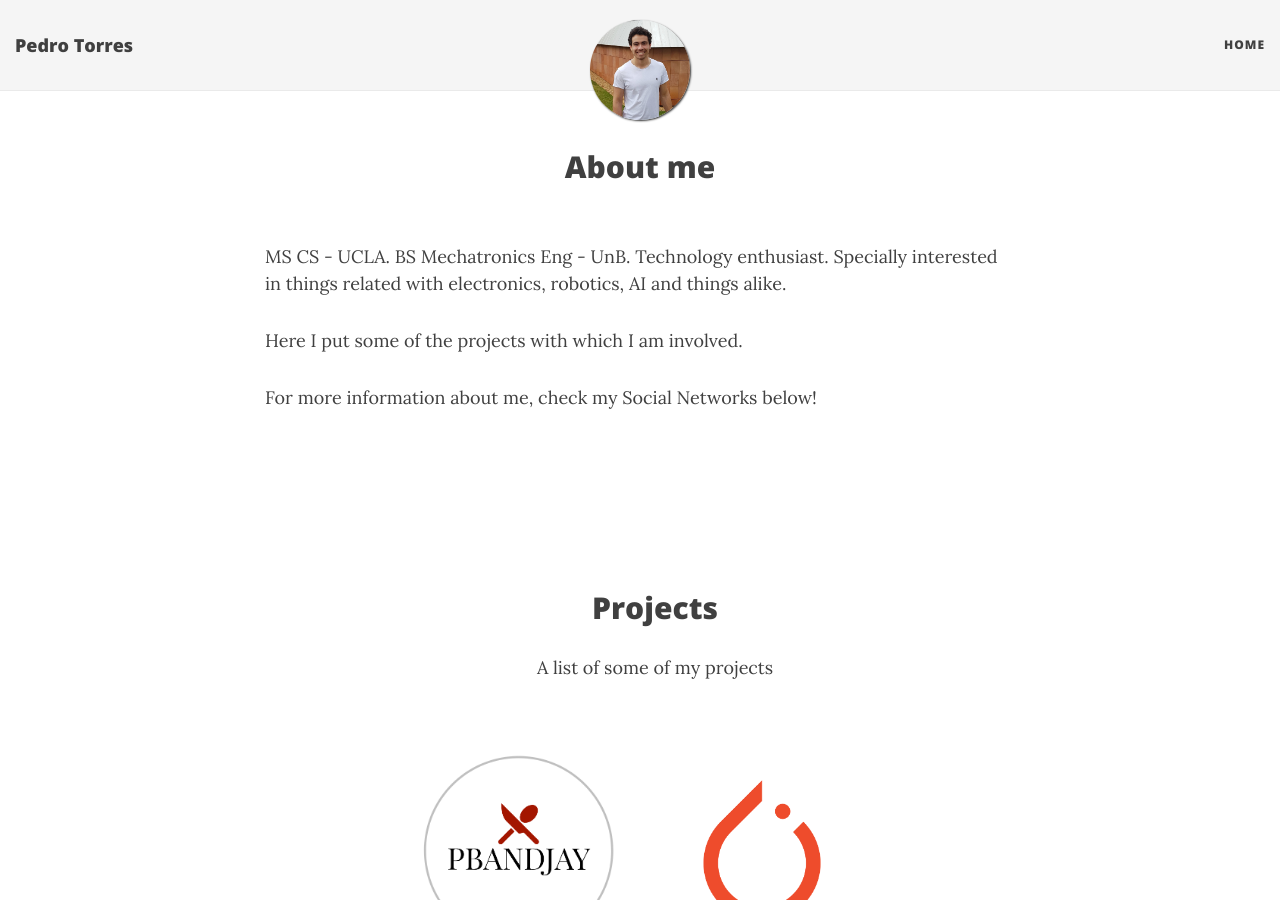
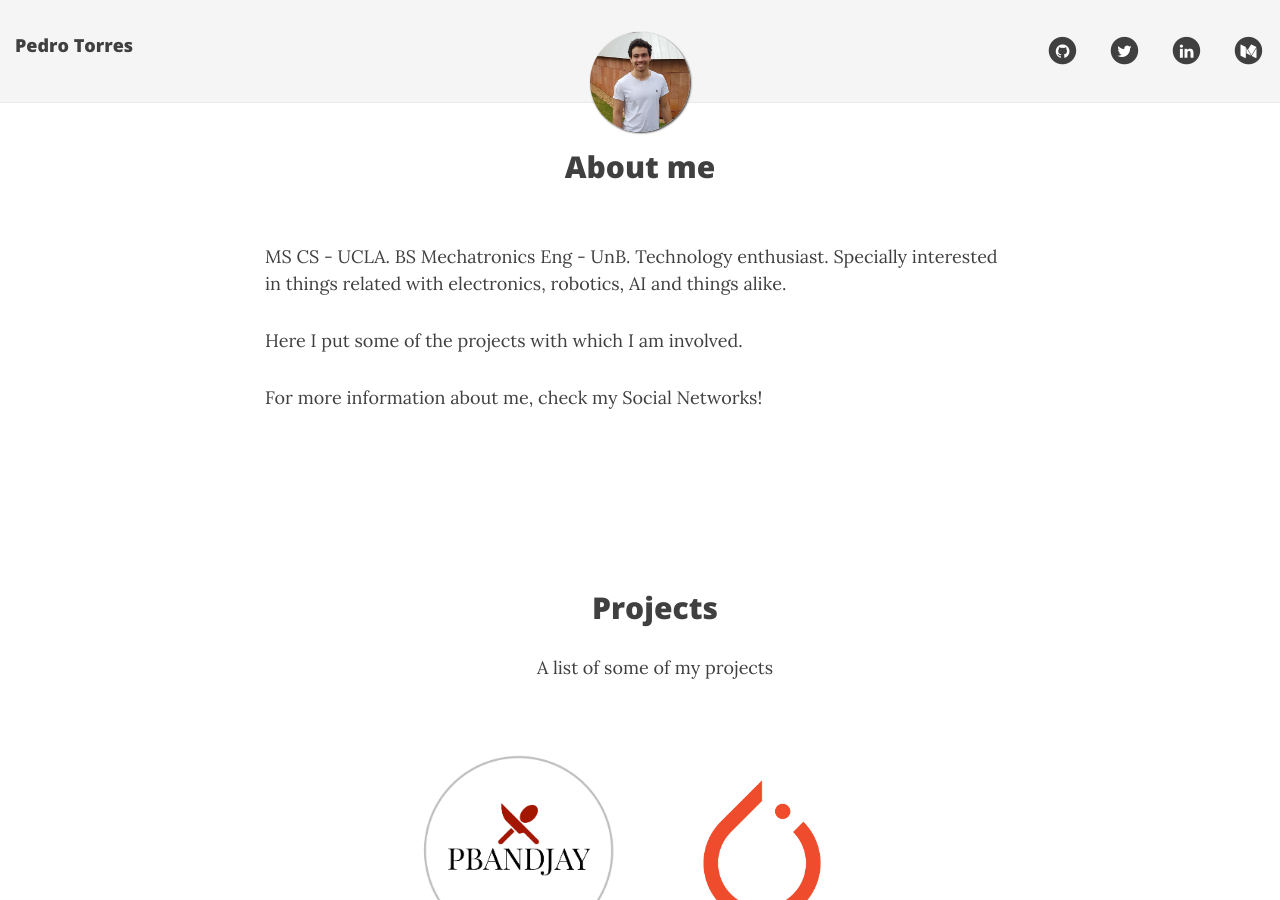
Before and after one commit to pedrohbtp/pedrohbtp.github.io, a Jekyll site: the page index.html, which Jekyll copies as it is, in a window 1280 px wide and 900 px high. Built offline with Jekyll 4.4.1, drawn with Linux system fonts in a browser that asks for light colours; nearby versions of some CDN libraries.

Commit message:
Changed icons on the navbar

```diff
--- a/index.html
+++ b/index.html
@@ -1,6 +1,7 @@
 <!DOCTYPE html>
 <html lang="en">
 <!-- Beautiful Jekyll | MIT license | Copyright Dean Attali 2016 -->
+
 <head>
   <meta charset="utf-8" />
   <meta http-equiv="X-UA-Compatible" content="IE=edge">
@@ -41,6 +42,7 @@ For more information about me, check my Social Networks below!
 ">
   <meta name="twitter:image" content="http://localhost:4000/img/me.jpeg" />
 </head>
+
 <body>
   <nav class="navbar navbar-default navbar-fixed-top navbar-custom">
     <div class="container-fluid">
@@ -51,12 +53,45 @@ For more information about me, check my Social Networks below!
           <span class="icon-bar"></span>
           <span class="icon-bar"></span>
         </button>
-        <a class="navbar-brand" href="http://localhost:4000">Pedro Torres</a>
+        <a class="navbar-brand" href="">Pedro Torres</a>
       </div>
       <div class="collapse navbar-collapse" id="main-navbar">
         <ul class="nav navbar-nav navbar-right">
           <li>
-            <a href="/">Home</a>
+            <a href="https://github.com/pedrohbtp" title="GitHub">
+              <span class="fa-stack fa-lg" aria-hidden="true">
+                <i class="fa fa-circle fa-stack-2x"></i>
+                <i class="fa fa-github fa-stack-1x fa-inverse"></i>
+              </span>
+              <span class="sr-only">GitHub</span>
+            </a>
+          </li>
+          <li>
+            <a href="https://twitter.com/pebtp" title="Twitter">
+              <span class="fa-stack fa-lg" aria-hidden="true">
+                <i class="fa fa-circle fa-stack-2x"></i>
+                <i class="fa fa-twitter fa-stack-1x fa-inverse"></i>
+              </span>
+              <span class="sr-only">Twitter</span>
+            </a>
+          </li>
+          <li>
+            <a href="https://linkedin.com/in/pedrohbtp" title="LinkedIn">
+              <span class="fa-stack fa-lg" aria-hidden="true">
+                <i class="fa fa-circle fa-stack-2x"></i>
+                <i class="fa fa-linkedin fa-stack-1x fa-inverse"></i>
+              </span>
+              <span class="sr-only">LinkedIn</span>
+            </a>
+          </li>
+          <li>
+            <a href="https://medium.com/@pedrohbtp" title="Medium">
+              <span class="fa-stack fa-lg" aria-hidden="true">
+                <i class="fa fa-circle fa-stack-2x"></i>
+                <i class="fa fa-medium fa-stack-1x fa-inverse"></i>
+              </span>
+              <span class="sr-only">Medium</span>
+            </a>
           </li>
           <li>
             <!-- <a href="/Projects">Projects</a> -->
@@ -91,7 +126,7 @@ For more information about me, check my Social Networks below!
         <p>MS CS - UCLA. BS Mechatronics Eng - UnB. Technology enthusiast. Specially interested in things related with electronics,
           robotics, AI and things alike.</p>
         <p>Here I put some of the projects with which I am involved.</p>
-        <p>For more information about me, check my Social Networks below!</p>
+        <p>For more information about me, check my Social Networks!</p>
       </div>
     </div>
     <header class="header-section ">
@@ -213,4 +248,5 @@ For more information about me, check my Social Networks below!
   <!-- doing something a bit funky here because I want to be careful not to include JQuery twice! -->
   <script src="/js/main.js"></script>
 </body>
+
 </html>
```
